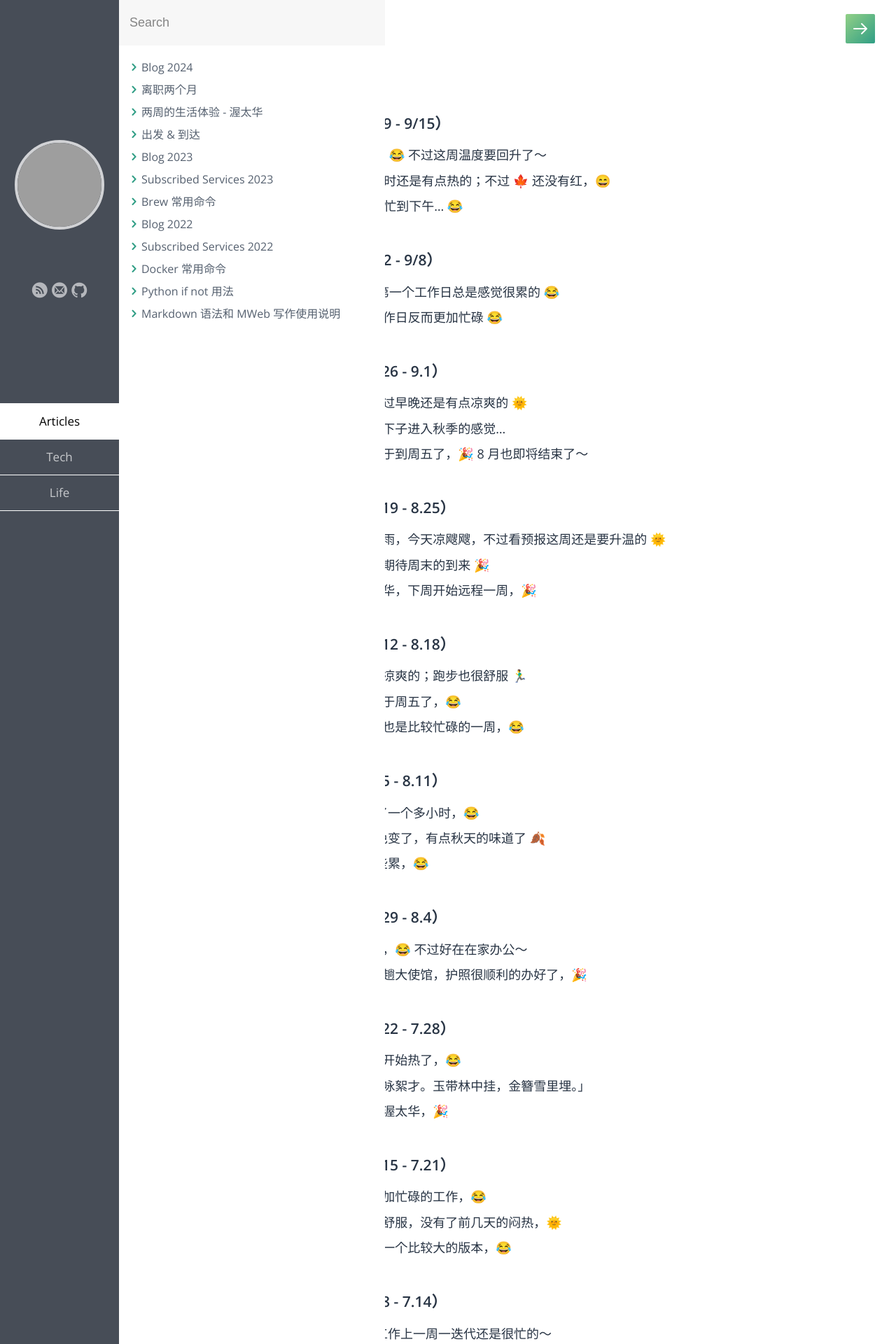
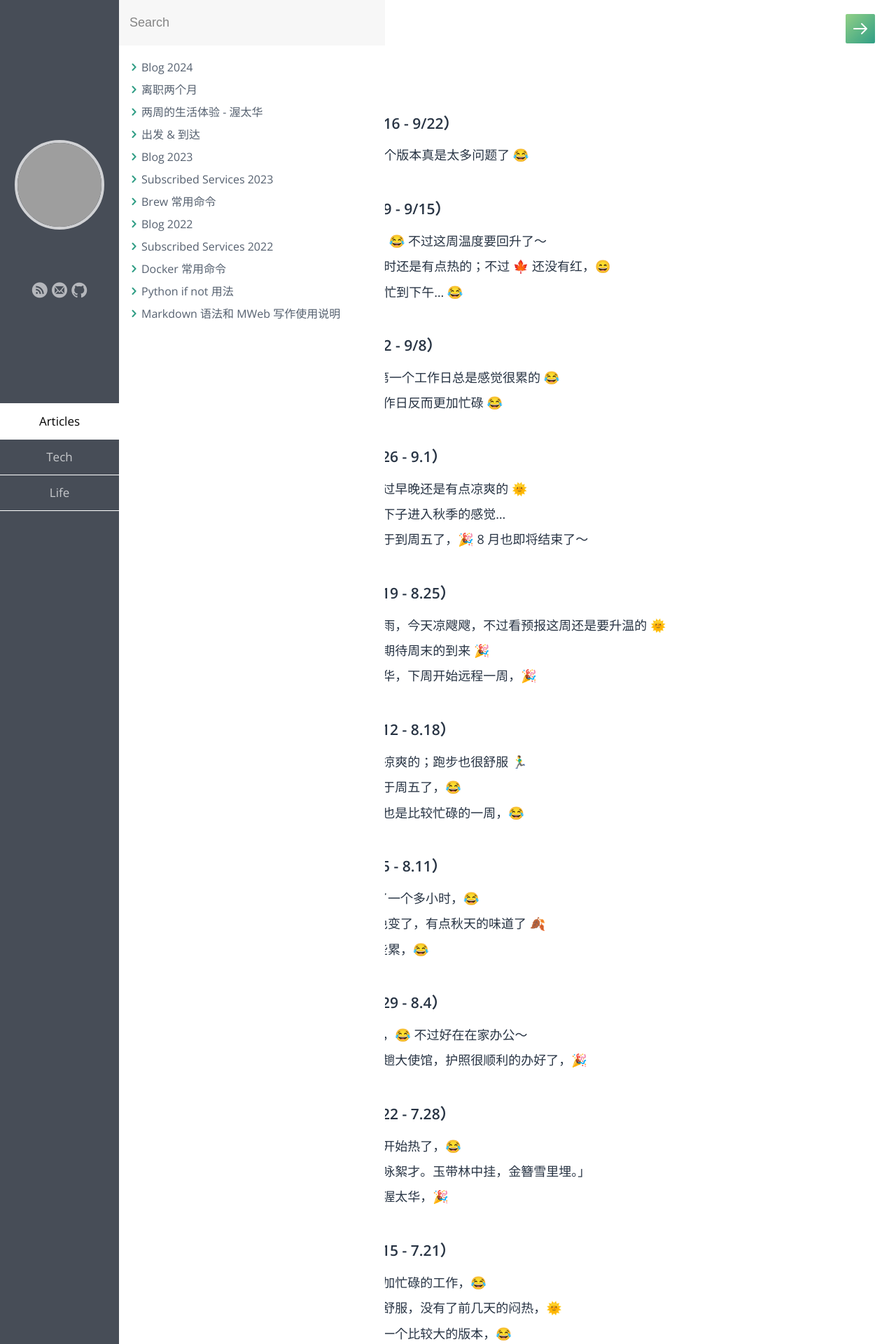
Before and after one commit to samxupeiran/samxupeiran.github.io, a Jekyll site: the page built from _posts/life/2024-01-02-my-blog.md, in a window 1280 px wide. Shown: the top 1920 px of the page at 70% size. Built offline with Jekyll 4.4.1, drawn with Linux system fonts in a browser that asks for light colours; some web fonts are replaced; some of the changed text lies outside the part shown; grey boxes are pictures that could not be loaded.

Commit message:
feat: add weekly blog 9/16

```diff
--- a/_posts/life/2024-01-02-my-blog.md
+++ b/_posts/life/2024-01-02-my-blog.md
@@ -5,6 +5,9 @@ category: Life
 tags: Blog
 ---
 
+
+- ### 2024 年 9 月 第 3 周（9/16 - 9/22）
+     - 9/16 线上依旧有问题，这个版本真是太多问题了 😂
 
 - ### 2024 年 9 月 第 2 周（9/9 - 9/15）
      - 9/9 这两天有点凉嗖嗖，，，😂 不过这周温度要回升了～
```
